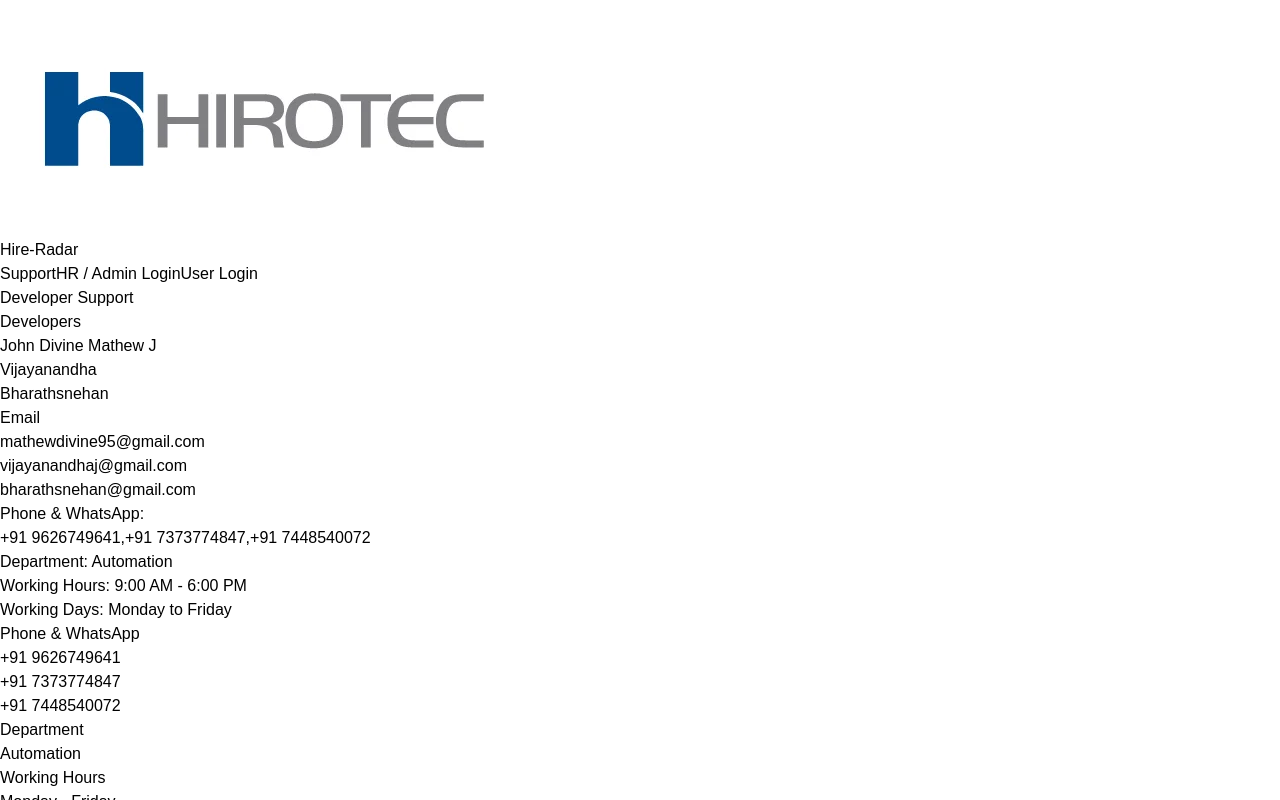
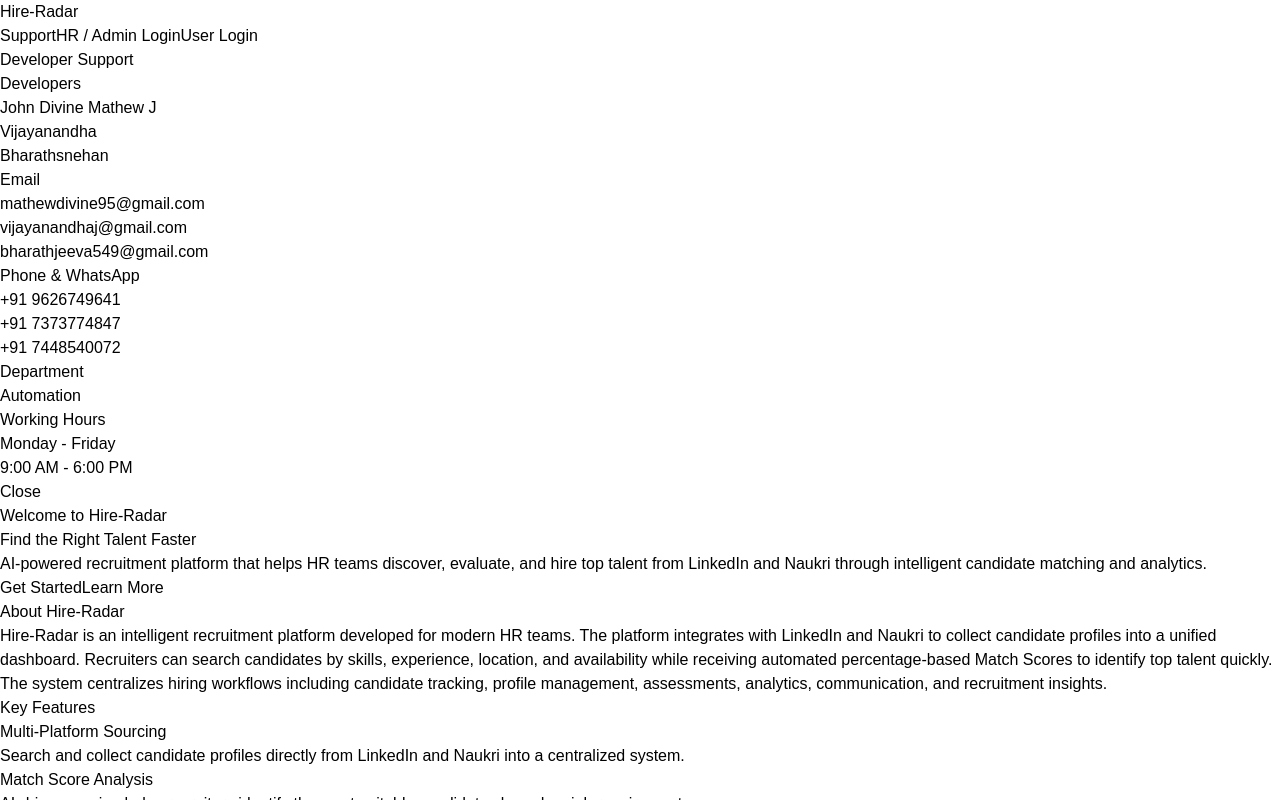
Before and after one commit to John-Divine-Mathew/Hire-Radar, a React app in the folder frontend/: page / in a window 1280 px wide. Both pictures are taken after a click on the button "Support". Shown: the top 800 px of the page. Built offline with nearby package versions, Linux system fonts and the light colour scheme; the HTML template or start-up script is replaced by a standard one.

Commit message:
Support details Changed

```diff
--- a/frontend/src/components/navBar/navBar.jsx
+++ b/frontend/src/components/navBar/navBar.jsx
@@ -2,6 +2,7 @@ import React, { useState } from "react";
 import { useNavigate } from "react-router-dom";
 
 const Navbar = () => {
+
 
   const navigate = useNavigate();
 
@@ -16,12 +17,9 @@ const Navbar = () => {
         <div className="max-w-7xl mx-auto px-8 py-4 flex justify-between items-center">
 
           {/* Logo */}
-          <div className="flex items-center gap-4">
-            <img
-                    src="public/hirotec-logo.webp"
-                    alt="HIROTEC Logo"
-                    className="h-20 w-70 object-contain"
-                  />
+
+          <div>
+
             <h1 className="text-3xl font-extrabold text-purple-700 ">
               Hire-Radar
             </h1>
@@ -98,38 +96,7 @@ const Navbar = () => {
 
                 <p>mathewdivine95@gmail.com</p>
                 <p>vijayanandhaj@gmail.com</p>
-                <p>bharathsnehan@gmail.com</p>
-                <p>
-                  <span className="font-bold">
-                    Phone & WhatsApp:
-                  </span>
-                  {" "}
-                </p>
-                 <p>+91 9626749641,+91 7373774847,+91 7448540072</p>
-
-                <p>
-                  <span className="font-bold">
-                    Department:
-                  </span>
-                  {" "}
-                  Automation
-                </p>
-
-                <p>
-                  <span className="font-bold">
-                    Working Hours:
-                  </span>
-                  {" "}
-                  9:00 AM - 6:00 PM
-                </p>
-
-                <p>
-                  <span className="font-bold">
-                    Working Days:
-                  </span>
-                  {" "}
-                  Monday to Friday
-                </p>
+                <p>bharathjeeva549@gmail.com</p>
               </div>
 
               <div>
@@ -158,7 +125,6 @@ const Navbar = () => {
                 <p>Monday - Friday</p>
                 <p>9:00 AM - 6:00 PM</p>
               </div>
-
             </div>
 
             <div className="flex justify-center mt-8">
--- a/frontend/src/pages/dashboard/dashboard.jsx
+++ b/frontend/src/pages/dashboard/dashboard.jsx
@@ -108,7 +108,7 @@ export default function Dashboard() {
                 <Line
                   type="monotone"
                   dataKey="value"
-                  stroke="#c41d9a"
+                  stroke="#655ace"
                   strokeWidth={3}
                 />
               </LineChart>
```
